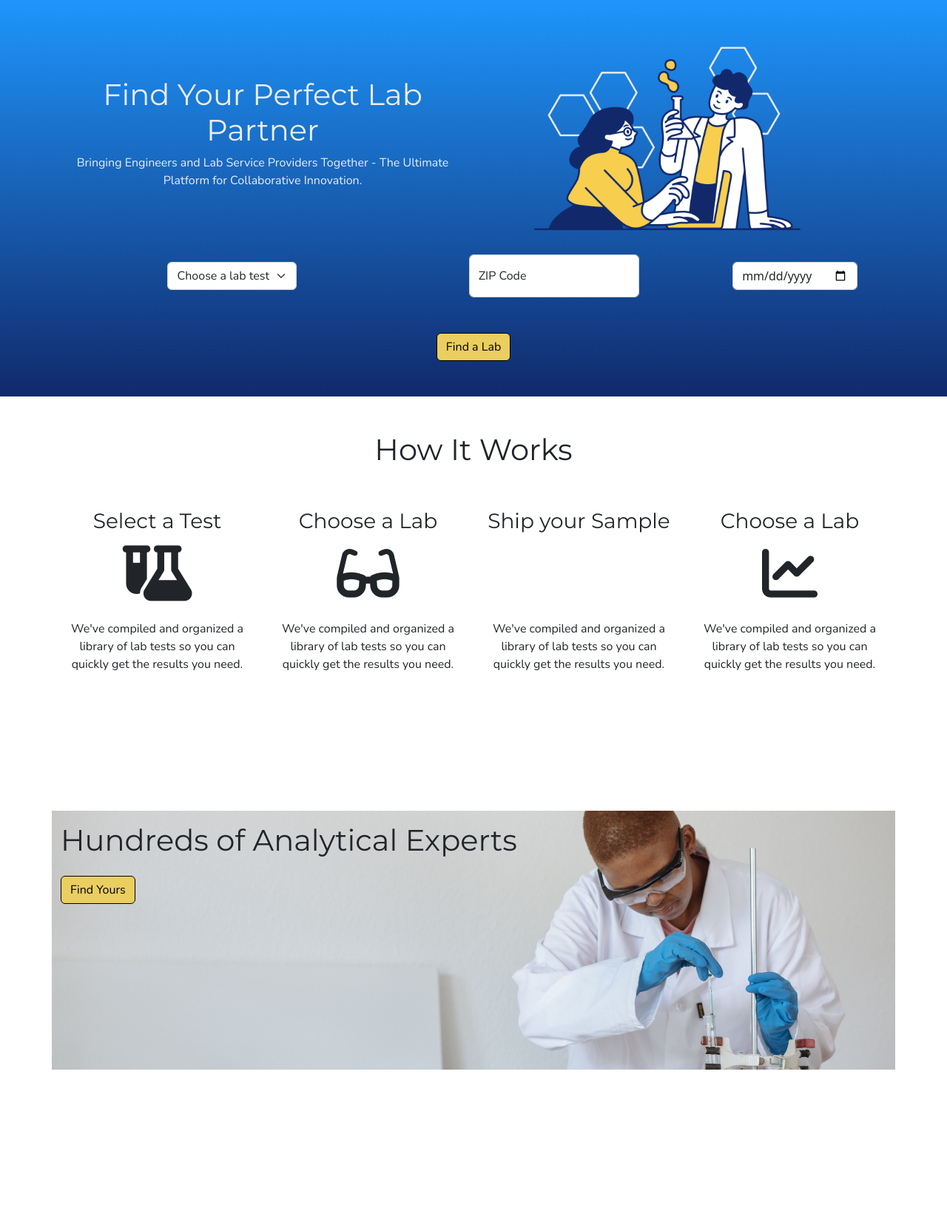
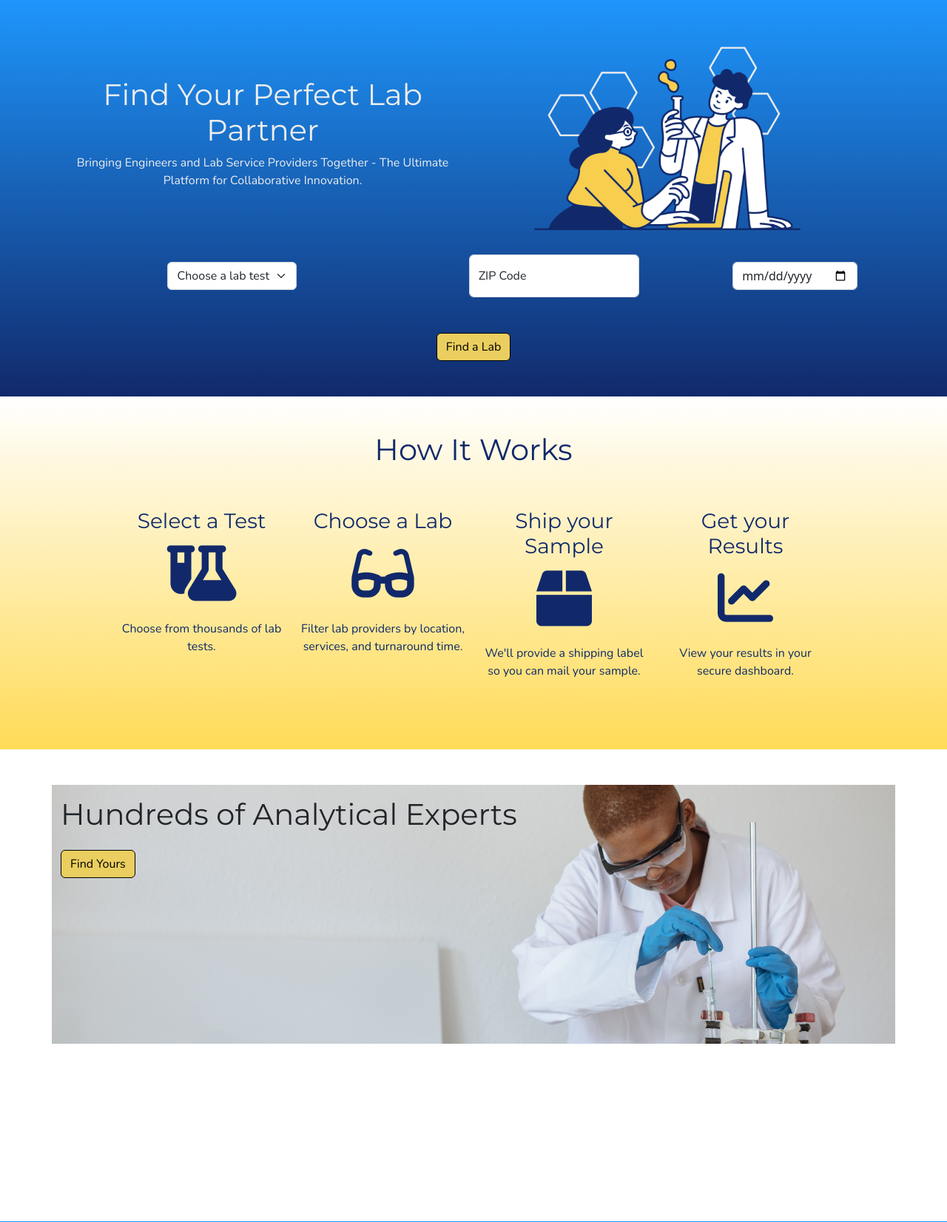
Before and after one commit to bharding216/labs, a Python web app: template project/templates/index.html in a window 1280 px wide. Shown: the part 77-1729 px from the top of the page at 74% size. Run offline with Jinja, Linux system fonts and the light colour scheme; the template is opened without the code that fills it, so the values that code supplies are empty; some libraries are stand-ins or nearby versions.

Commit message:
Update second home page section

```diff
--- a/project/static/css/main.css
+++ b/project/static/css/main.css
@@ -79,6 +79,13 @@ p, .nav-link, .btn-primary, .footer,
 }
 
 
+.spaced {
+  margin-bottom: 30px;
+}
+
+.padded {
+  padding: 0 80px;
+}
 
 
 .section-with-background {
--- a/project/templates/base.html
+++ b/project/templates/base.html
@@ -15,6 +15,7 @@
 
     <!-- Font Awesome -->
     <script src="https://kit.fontawesome.com/d2d4a0cc10.js" crossorigin="anonymous"></script>
+    <link rel="stylesheet" href="https://cdnjs.cloudflare.com/ajax/libs/font-awesome/5.15.2/css/all.min.css" />
 
     <!-- Animate on Scroll -->
     <link href="https://unpkg.com/aos@2.3.1/dist/aos.css" rel="stylesheet">
--- a/project/templates/index.html
+++ b/project/templates/index.html
@@ -124,53 +124,52 @@
 
 
 
+<div style="background-image:linear-gradient(white, #FFDB57);">
 
-
-<div class="container my-5">
+    <div class="container py-5">
         <div class="row text-center">
-        <h1>How It Works</h1>
+            <h1 style="color: #11296b">How It Works</h1>
         </div>
     </div>
 
     <div class="container">
-    <div class="row" style="height: 360px">
-        <div class="col-3 text-center">
-            <div class="section section_head mb-3"><h3>Select a Test</h3></div>
-            <div class="section section_icon"><i class="fa-solid fa-flask-vial" style="font-size: 75px"></i></div>
+        <div class="row pb-5 padded" data-aos="fade-up" style="display: flex;">
+            <div class="col-sm-6 col-md-3 text-center spaced" data-aos="fade-up">
+                <div class="section section_head mb-3"><h3 style="color: #11296b">Select a Test</h3></div>
+                <div class="section section_icon"><i class="fa-solid fa-flask-vial" style="font-size: 75px; color: #11296b;"></i></div>
                 <div class="section section_text">
-                <p>We've compiled and organized a library of lab tests
-                    so you can quickly get the results you need.</p>
+                    <p style="color: #11296b">Choose from thousands of lab tests.</p>
                 </div>
             </div>
 
-        <div class="col-3 text-center">
-            <div class="section section_head mb-3"><h3>Choose a Lab</h3></div>
-            <div class="section section_icon"><i class="fa-solid fa-glasses" style="font-size: 75px"></i></div>
+            <div class="col-sm-6 col-md-3 text-center spaced" data-aos="fade-up">
+                <div class="section section_head mb-3"><h3 style="color: #11296b">Choose a Lab</h3></div>
+                <div class="section section_icon"><i class="fa-solid fa-glasses" style="font-size: 75px; color: #11296b;"></i></div>
                 <div class="section section_text">
-                <p>We've compiled and organized a library of lab tests
-                    so you can quickly get the results you need.</p>
+                    <p style="color: #11296b">Filter lab providers by location, services, and turnaround time.</p>
                 </div>
             </div>
 
-        <div class="col-3 text-center">
-            <div class="section section_head mb-3"><h3>Ship your Sample</h3></div>
-            <div class="section section_icon"></div>
+            <div class="col-sm-6 col-md-3 text-center spaced" data-aos="fade-up">
+                <div class="section section_head mb-3"><h3 style="color: #11296b">Ship your Sample</h3></div>
+                <div class="section section_icon"><i class="fa fa-box" style="font-size: 75px; color: #11296b;"></i></div>
                 <div class="section section_text">
-                <p>We've compiled and organized a library of lab tests
-                    so you can quickly get the results you need.</p>
+                    <p style="color: #11296b">We'll provide a shipping label so you can mail your sample.</p>
                 </div>
             </div>
 
-        <div class="col-3 text-center">
-            <div class="section section_head mb-3"><h3>Choose a Lab</h3></div>
-            <div class="section section_icon"><i class="fa-solid fa-chart-line" style="font-size: 75px"></i></div>
+            <div class="col-sm-6 col-md-3 text-center spaced" data-aos="fade-up">
+                <div class="section section_head mb-3"><h3 style="color: #11296b">Get your Results</h3></div>
+                <div class="section section_icon"><i class="fa-solid fa-chart-line" style="font-size: 75px; color: #11296b;"></i></div>
                 <div class="section section_text">
-                <p>We've compiled and organized a library of lab tests
-                    so you can quickly get the results you need.</p>
+                    <p style="color: #11296b">View your results in your secure dashboard.</p>
                 </div>
             </div>
         </div>
     </div>
+
+</div>
+
 
 
 
```
Also changed, not shown: project/views.py (+5 -2 lines), project/static/graphic for building website.png (added), 1 other file. Lines whose indentation alone changed are shown as unchanged.
